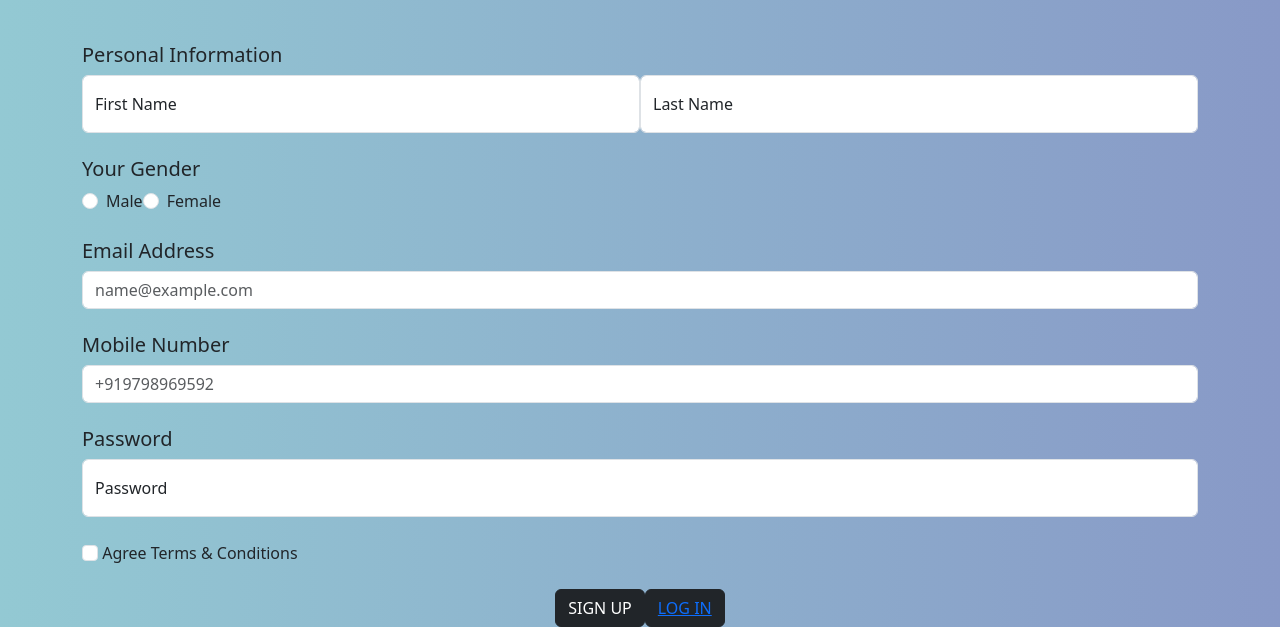
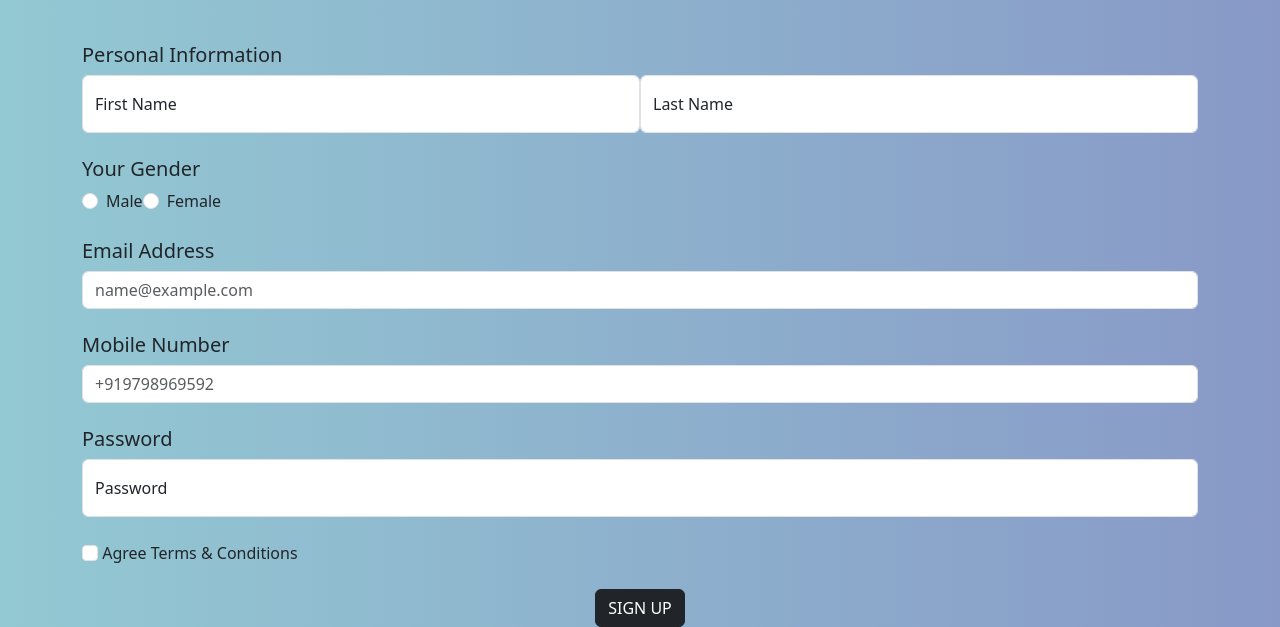
Before and after one commit to praneswara/zetbuy, a plain HTML site: page signup.html in a window 1280 px wide. Shown: the part 245-872 px from the top of the page. Drawn offline with nearby package versions, Linux system fonts and the light colour scheme.

Commit message:
signup.html

```diff
--- a/signup.html
+++ b/signup.html
@@ -75,7 +75,7 @@
             </label>
         </div>
         <div>
-        <center><button class="btn btn-dark" type="submit">SIGN UP</button><button class="btn btn-dark" type="submit"><a href="login.html">LOG IN</a></button></center>
+        <center><button class="btn btn-dark" type="submit">SIGN UP</button></center>
         </div>
     </form>
     </div>
```
